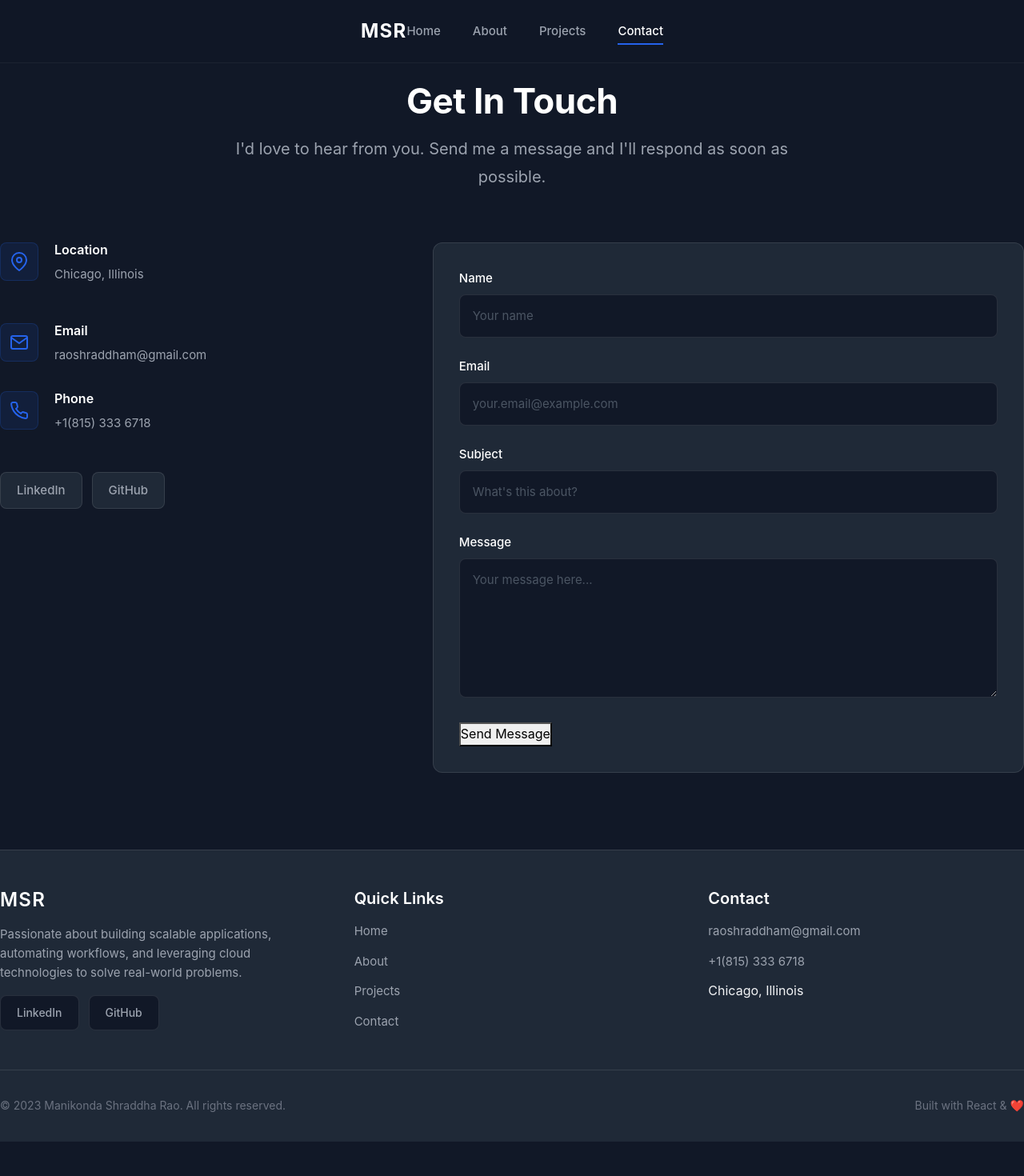
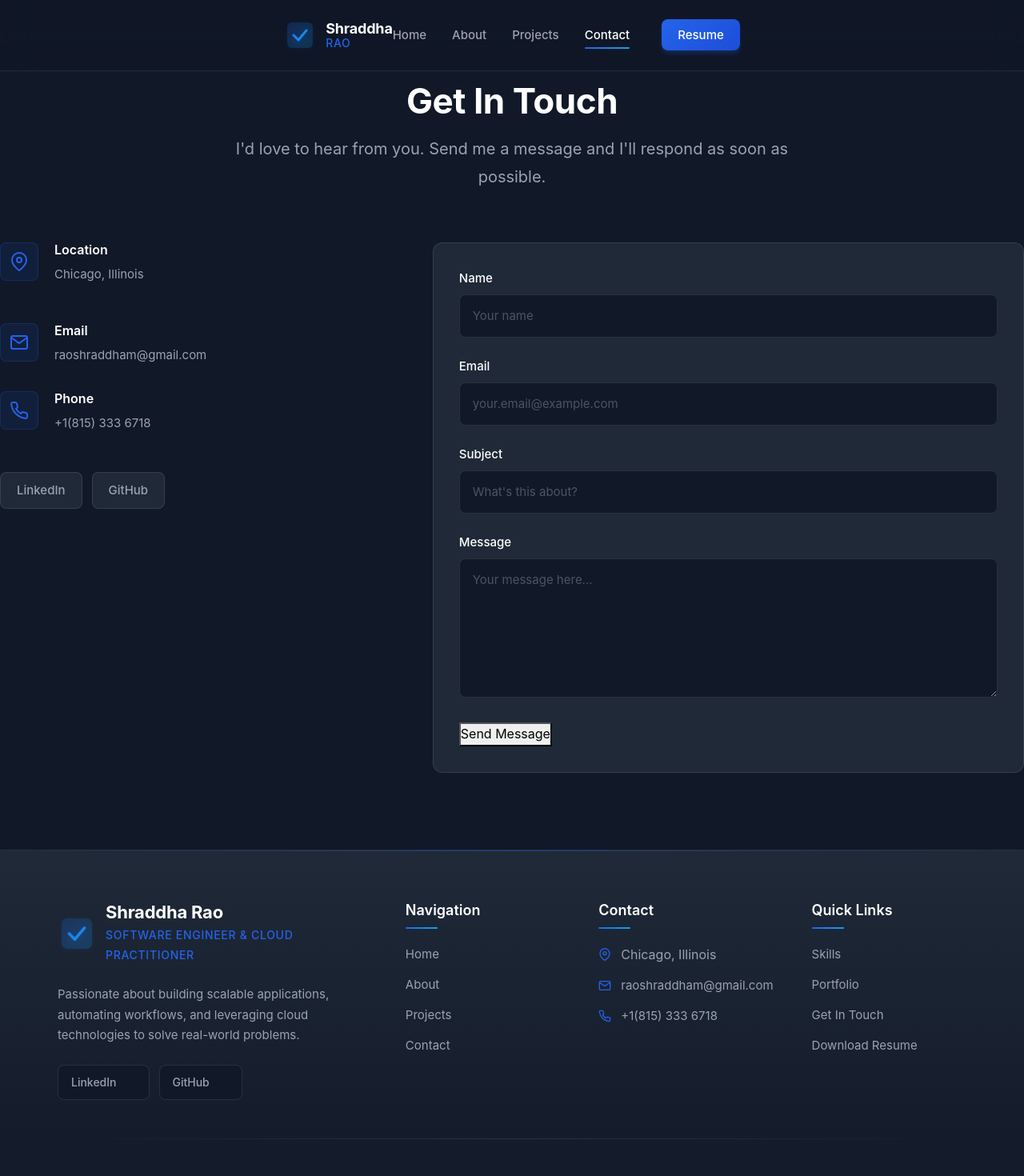
Before and after one commit to Limeload/Portfolio-website, a React (Create React App) app: page /Portfolio-website/contact in a window 1280 px wide. Shown: the top 1470 px of the page at 80% size. Before the commit the page ends 1427 px from the top, so only its background shows below. Built offline with nearby package versions, Linux system fonts and the light colour scheme.

Commit message:
more changes to UI

```diff
--- a/src/components/Footer.css
+++ b/src/components/Footer.css
@@ -1,45 +1,110 @@
 .footer {
-  background: var(--gray-800);
+  background: linear-gradient(180deg, var(--gray-800) 0%, var(--gray-900) 100%);
   border-top: 1px solid var(--border);
-  padding: 3rem 0 2rem;
+  padding: 4rem 0 2rem;
   margin-top: 0;
+  position: relative;
+}
+
+.footer::before {
+  content: '';
+  position: absolute;
+  top: 0;
+  left: 0;
+  right: 0;
+  height: 1px;
+  background: linear-gradient(90deg, transparent, var(--primary), transparent);
+  opacity: 0.5;
 }
 
 .footer-content {
   display: grid;
-  grid-template-columns: repeat(auto-fit, minmax(250px, 1fr));
+  grid-template-columns: 2fr 1fr 1fr 1fr;
   gap: 3rem;
-  margin-bottom: 2rem;
+  margin-bottom: 3rem;
 }
 
-.footer-section h3,
-.footer-section h4 {
-  margin-bottom: 1rem;
-  color: var(--white);
-  font-weight: 600;
+.footer-brand {
+  max-width: 350px;
+}
+
+.footer-logo-wrapper {
+  display: flex;
+  align-items: center;
+  gap: 0.75rem;
+  margin-bottom: 1.5rem;
+}
+
+.footer-logo-icon {
+  width: 48px;
+  height: 48px;
+  display: flex;
+  align-items: center;
+  justify-content: center;
+  flex-shrink: 0;
+}
+
+.footer-logo-icon svg {
+  width: 100%;
+  height: 100%;
+  filter: drop-shadow(0 2px 4px rgba(37, 99, 235, 0.3));
 }
 
 .footer-logo {
-  font-size: 1.5rem;
+  font-size: 1.375rem;
   font-weight: 700;
   color: var(--white);
+  margin: 0;
+  letter-spacing: -0.01em;
+}
+
+.footer-tagline {
+  font-size: 0.875rem;
+  color: var(--primary);
+  font-weight: 500;
+  margin: 0.25rem 0 0 0;
+  text-transform: uppercase;
   letter-spacing: 0.05em;
 }
 
-.footer-section p {
+.footer-description {
   color: var(--gray-400);
-  margin-bottom: 1rem;
+  margin-bottom: 1.5rem;
   font-size: 0.9375rem;
-  line-height: 1.6;
+  line-height: 1.7;
+}
+
+.footer-section h4 {
+  font-size: 1.125rem;
+  margin-bottom: 1.25rem;
+  color: var(--white);
+  font-weight: 600;
+  position: relative;
+  padding-bottom: 0.75rem;
+}
+
+.footer-section h4::after {
+  content: '';
+  position: absolute;
+  bottom: 0;
+  left: 0;
+  width: 40px;
+  height: 2px;
+  background: linear-gradient(90deg, var(--primary), var(--accent));
+  border-radius: 2px;
 }
 
 .footer-social {
   display: flex;
   gap: 0.75rem;
+  flex-wrap: wrap;
 }
 
 .footer-social-link {
-  padding: 0.625rem 1.25rem;
+  display: flex;
+  align-items: center;
+  gap: 0.5rem;
+  padding: 0.625rem 1rem;
   background: var(--gray-900);
   border: 1px solid var(--border);
   border-radius: 0.5rem;
@@ -50,64 +115,167 @@
   transition: all 0.2s ease;
 }
 
+.footer-social-link svg {
+  opacity: 0;
+  transform: translateX(-4px);
+  transition: all 0.2s ease;
+}
+
 .footer-social-link:hover {
   border-color: var(--primary);
   color: var(--primary);
   background: rgba(37, 99, 235, 0.05);
+  transform: translateY(-2px);
+}
+
+.footer-social-link:hover svg {
+  opacity: 1;
+  transform: translateX(0);
 }
 
 .footer-links,
 .footer-contact {
   list-style: none;
   padding: 0;
+  margin: 0;
 }
 
 .footer-links li,
 .footer-contact li {
-  margin-bottom: 0.75rem;
+  margin-bottom: 0.875rem;
+  display: flex;
+  align-items: center;
+  gap: 0.75rem;
 }
 
 .footer-links a,
 .footer-contact a {
   color: var(--gray-400);
   text-decoration: none;
-  transition: color 0.2s ease;
+  transition: all 0.2s ease;
   font-size: 0.9375rem;
+  display: flex;
+  align-items: center;
+  gap: 0.75rem;
+}
+
+.footer-contact li svg {
+  color: var(--primary);
+  flex-shrink: 0;
+}
+
+.footer-contact li span {
+  color: var(--gray-400);
 }
 
 .footer-links a:hover,
 .footer-contact a:hover {
   color: var(--primary);
+  transform: translateX(4px);
+}
+
+.footer-divider {
+  height: 1px;
+  background: linear-gradient(90deg, transparent, var(--border), transparent);
+  margin: 2rem 0;
 }
 
 .footer-bottom {
-  padding-top: 2rem;
-  border-top: 1px solid var(--border);
   display: flex;
   justify-content: space-between;
   align-items: center;
   flex-wrap: wrap;
-  gap: 1rem;
+  gap: 1.5rem;
+  padding-top: 2rem;
 }
 
-.footer-bottom p {
+.footer-copyright p {
   color: var(--gray-500);
   font-size: 0.875rem;
   margin: 0;
 }
 
+.copyright-name {
+  color: var(--primary);
+  font-weight: 600;
+}
+
 .footer-made {
+  display: flex;
+  align-items: center;
+  gap: 0.5rem;
+}
+
+.footer-made p {
   color: var(--gray-500);
+  font-size: 0.875rem;
+  margin: 0;
+  display: flex;
+  align-items: center;
+  gap: 0.5rem;
+}
+
+.heart {
+  color: #ef4444;
+  animation: heartbeat 1.5s ease-in-out infinite;
+}
+
+@keyframes heartbeat {
+  0%, 100% {
+    transform: scale(1);
+  }
+  10%, 30% {
+    transform: scale(1.1);
+  }
+  20%, 40% {
+    transform: scale(1);
+  }
+}
+
+@media (max-width: 968px) {
+  .footer-content {
+    grid-template-columns: 1fr 1fr;
+    gap: 2.5rem;
+  }
+
+  .footer-brand {
+    grid-column: 1 / -1;
+    max-width: 100%;
+  }
 }
 
 @media (max-width: 768px) {
+  .footer {
+    padding: 3rem 0 1.5rem;
+  }
+
   .footer-content {
     grid-template-columns: 1fr;
     gap: 2rem;
   }
 
+  .footer-brand {
+    grid-column: 1;
+  }
+
   .footer-bottom {
     flex-direction: column;
     text-align: center;
+    gap: 1rem;
+  }
+
+  .footer-logo-wrapper {
+    margin-bottom: 1rem;
   }
 }
+
+@media (max-width: 480px) {
+  .footer-social {
+    flex-direction: column;
+  }
+
+  .footer-social-link {
+    width: 100%;
+    justify-content: space-between;
+  }
+}
--- a/src/components/Footer.js
+++ b/src/components/Footer.js
@@ -8,11 +8,28 @@ function Footer() {
 
   return (
     <footer className="footer">
-      <div className="container-modern">
+      <div className="container">
         <div className="footer-content">
-          <div className="footer-section">
-            <h3 className="footer-logo">MSR</h3>
-            <p>{personalInfo.description}</p>
+          <div className="footer-section footer-brand">
+            <div className="footer-logo-wrapper">
+              <div className="footer-logo-icon">
+                <svg viewBox="0 0 40 40" fill="none" xmlns="http://www.w3.org/2000/svg">
+                  <rect x="4" y="4" width="32" height="32" rx="6" fill="url(#footerGradient)" opacity="0.2"/>
+                  <path d="M12 20L18 26L28 14" stroke="url(#footerGradient)" strokeWidth="3" strokeLinecap="round" strokeLinejoin="round"/>
+                  <defs>
+                    <linearGradient id="footerGradient" x1="0" y1="0" x2="40" y2="40" gradientUnits="userSpaceOnUse">
+                      <stop offset="0%" stopColor="#2563eb"/>
+                      <stop offset="100%" stopColor="#0ea5e9"/>
+                    </linearGradient>
+                  </defs>
+                </svg>
+              </div>
+              <div>
+                <h3 className="footer-logo">Shraddha Rao</h3>
+                <p className="footer-tagline">Software Engineer & Cloud Practitioner</p>
+              </div>
+            </div>
+            <p className="footer-description">{personalInfo.description}</p>
             <div className="footer-social">
               {personalInfo.social.map((social) => (
                 <a
@@ -23,14 +40,17 @@ function Footer() {
                   className="footer-social-link"
                   aria-label={social.name}
                 >
-                  {social.name}
+                  <span>{social.name}</span>
+                  <svg width="16" height="16" viewBox="0 0 24 24" fill="none" stroke="currentColor" strokeWidth="2">
+                    <path d="M7 17L17 7M7 7h10v10" strokeLinecap="round" strokeLinejoin="round"/>
+                  </svg>
                 </a>
               ))}
             </div>
           </div>
 
           <div className="footer-section">
-            <h4>Quick Links</h4>
+            <h4>Navigation</h4>
             <ul className="footer-links">
               <li><Link to="/">Home</Link></li>
               <li><Link to="/about">About</Link></li>
@@ -43,21 +63,50 @@ function Footer() {
             <h4>Contact</h4>
             <ul className="footer-contact">
               <li>
+                <svg width="16" height="16" viewBox="0 0 24 24" fill="none" stroke="currentColor" strokeWidth="2">
+                  <path d="M21 10c0 7-9 13-9 13s-9-6-9-13a9 9 0 0 1 18 0z"></path>
+                  <circle cx="12" cy="10" r="3"></circle>
+                </svg>
+                <span>{personalInfo.location}</span>
+              </li>
+              <li>
+                <svg width="16" height="16" viewBox="0 0 24 24" fill="none" stroke="currentColor" strokeWidth="2">
+                  <path d="M4 4h16c1.1 0 2 .9 2 2v12c0 1.1-.9 2-2 2H4c-1.1 0-2-.9-2-2V6c0-1.1.9-2 2-2z"></path>
+                  <polyline points="22,6 12,13 2,6"></polyline>
+                </svg>
                 <a href={`mailto:${personalInfo.email}`}>{personalInfo.email}</a>
               </li>
               <li>
+                <svg width="16" height="16" viewBox="0 0 24 24" fill="none" stroke="currentColor" strokeWidth="2">
+                  <path d="M22 16.92v3a2 2 0 0 1-2.18 2 19.79 19.79 0 0 1-8.63-3.07 19.5 19.5 0 0 1-6-6 19.79 19.79 0 0 1-3.07-8.67A2 2 0 0 1 4.11 2h3a2 2 0 0 1 2 1.72 12.84 12.84 0 0 0 .7 2.81 2 2 0 0 1-.45 2.11L8.09 9.91a16 16 0 0 0 6 6l1.27-1.27a2 2 0 0 1 2.11-.45 12.84 12.84 0 0 0 2.81.7A2 2 0 0 1 22 16.92z"></path>
+                </svg>
                 <a href={`tel:${personalInfo.phone}`}>{personalInfo.phone}</a>
               </li>
-              <li>{personalInfo.location}</li>
+            </ul>
+          </div>
+
+          <div className="footer-section">
+            <h4>Quick Links</h4>
+            <ul className="footer-links">
+              <li><a href="#about">Skills</a></li>
+              <li><a href="#projects">Portfolio</a></li>
+              <li><a href="#contact">Get In Touch</a></li>
+              <li><a href="/resume.pdf" target="_blank" rel="noopener noreferrer">Download Resume</a></li>
             </ul>
           </div>
         </div>
 
+        <div className="footer-divider"></div>
+
         <div className="footer-bottom">
-          <p>&copy; {currentYear} {personalInfo.name}. All rights reserved.</p>
-          <p className="footer-made">
-            Built with React & ❤️
-          </p>
+          <div className="footer-copyright">
+            <p>&copy; {currentYear} <span className="copyright-name">{personalInfo.name}</span>. All rights reserved.</p>
+          </div>
+          <div className="footer-made">
+            <p>
+              Built with <span className="heart">❤️</span> using React
+            </p>
+          </div>
         </div>
       </div>
     </footer>
--- a/src/components/Navbar.css
+++ b/src/components/Navbar.css
@@ -3,18 +3,20 @@
   top: 0;
   left: 0;
   right: 0;
-  padding: 1.25rem 0;
-  background: rgba(17, 24, 39, 0.8);
-  backdrop-filter: blur(12px);
-  border-bottom: 1px solid rgba(255, 255, 255, 0.05);
+  padding: 1.5rem 0;
+  background: rgba(17, 24, 39, 0.7);
+  backdrop-filter: blur(20px);
+  -webkit-backdrop-filter: blur(20px);
+  border-bottom: 1px solid rgba(255, 255, 255, 0.08);
   z-index: 1000;
-  transition: all 0.3s ease;
+  transition: all 0.3s cubic-bezier(0.4, 0, 0.2, 1);
 }
 
 .navbar.scrolled {
   padding: 1rem 0;
   background: rgba(17, 24, 39, 0.95);
-  box-shadow: 0 4px 6px -1px rgba(0, 0, 0, 0.1);
+  box-shadow: 0 4px 20px rgba(0, 0, 0, 0.15);
+  border-bottom-color: rgba(37, 99, 235, 0.2);
 }
 
 .navbar-container {
@@ -27,21 +29,57 @@
 }
 
 .navbar-logo {
-  font-size: 1.5rem;
-  font-weight: 700;
+  display: flex;
+  align-items: center;
+  gap: 0.75rem;
   text-decoration: none;
-  color: var(--white);
-  letter-spacing: 0.05em;
+  transition: transform 0.2s ease;
 }
 
 .navbar-logo:hover {
+  transform: translateX(-2px);
+}
+
+.logo-icon {
+  width: 40px;
+  height: 40px;
+  display: flex;
+  align-items: center;
+  justify-content: center;
+  position: relative;
+}
+
+.logo-icon svg {
+  width: 100%;
+  height: 100%;
+  filter: drop-shadow(0 2px 4px rgba(37, 99, 235, 0.3));
+}
+
+.logo-text {
+  display: flex;
+  flex-direction: column;
+  line-height: 1.2;
+}
+
+.logo-name {
+  font-size: 1.125rem;
+  font-weight: 700;
+  color: var(--white);
+  letter-spacing: -0.01em;
+}
+
+.logo-title {
+  font-size: 0.875rem;
+  font-weight: 500;
   color: var(--primary);
+  letter-spacing: 0.05em;
+  text-transform: uppercase;
 }
 
 .navbar-menu {
   display: flex;
   list-style: none;
-  gap: 2.5rem;
+  gap: 2rem;
   align-items: center;
   margin: 0;
   padding: 0;
@@ -52,7 +90,7 @@
   text-decoration: none;
   font-weight: 500;
   font-size: 0.9375rem;
-  transition: color 0.2s ease;
+  transition: all 0.2s ease;
   position: relative;
   padding: 0.5rem 0;
 }
@@ -64,8 +102,9 @@
   left: 0;
   width: 0;
   height: 2px;
-  background: var(--primary);
+  background: linear-gradient(90deg, var(--primary), var(--accent));
   transition: width 0.3s ease;
+  border-radius: 2px;
 }
 
 .navbar-menu li a:hover,
@@ -78,6 +117,27 @@
   width: 100%;
 }
 
+.nav-resume-btn {
+  padding: 0.625rem 1.25rem !important;
+  background: linear-gradient(135deg, var(--primary), var(--primary-dark));
+  color: var(--white) !important;
+  border-radius: 0.5rem;
+  font-weight: 600;
+  box-shadow: 0 4px 6px -1px rgba(37, 99, 235, 0.3);
+  transition: all 0.2s ease;
+  margin-left: 0.5rem;
+}
+
+.nav-resume-btn::after {
+  display: none;
+}
+
+.nav-resume-btn:hover {
+  transform: translateY(-1px);
+  box-shadow: 0 6px 12px -2px rgba(37, 99, 235, 0.4);
+  color: var(--white) !important;
+}
+
 .mobile-menu-toggle {
   display: none;
   flex-direction: column;
@@ -86,30 +146,35 @@
   border: none;
   cursor: pointer;
   padding: 0.5rem;
-  width: 30px;
-  height: 30px;
+  width: 32px;
+  height: 32px;
   justify-content: center;
+  position: relative;
+  z-index: 1001;
 }
 
 .mobile-menu-toggle span {
   width: 24px;
-  height: 2px;
+  height: 2.5px;
   background: var(--white);
   border-radius: 2px;
-  transition: all 0.3s ease;
+  transition: all 0.3s cubic-bezier(0.4, 0, 0.2, 1);
   display: block;
 }
 
 .mobile-menu-toggle.active span:nth-child(1) {
-  transform: rotate(45deg) translate(6px, 6px);
+  transform: rotate(45deg) translate(7px, 7px);
+  background: var(--primary);
 }
 
 .mobile-menu-toggle.active span:nth-child(2) {
   opacity: 0;
+  transform: translateX(-10px);
 }
 
 .mobile-menu-toggle.active span:nth-child(3) {
-  transform: rotate(-45deg) translate(6px, -6px);
+  transform: rotate(-45deg) translate(7px, -7px);
+  background: var(--primary);
 }
 
 @media (max-width: 768px) {
@@ -119,17 +184,20 @@
 
   .navbar-menu {
     position: fixed;
-    top: 70px;
+    top: 0;
     left: 0;
     right: 0;
+    bottom: 0;
     flex-direction: column;
     background: rgba(17, 24, 39, 0.98);
-    backdrop-filter: blur(12px);
-    padding: 2rem;
-    gap: 1.5rem;
+    backdrop-filter: blur(20px);
+    padding: 6rem 2rem 2rem;
+    gap: 2rem;
     transform: translateX(-100%);
-    transition: transform 0.3s ease;
-    border-bottom: 1px solid rgba(255, 255, 255, 0.05);
+    transition: transform 0.3s cubic-bezier(0.4, 0, 0.2, 1);
+    border-right: 1px solid rgba(255, 255, 255, 0.08);
+    justify-content: flex-start;
+    align-items: flex-start;
   }
 
   .navbar-menu.active {
@@ -142,7 +210,25 @@
 
   .navbar-menu li a {
     display: block;
-    padding: 0.75rem 0;
-    font-size: 1rem;
+    padding: 1rem 0;
+    font-size: 1.125rem;
+    border-bottom: 1px solid rgba(255, 255, 255, 0.05);
+  }
+
+  .nav-resume-btn {
+    width: 100%;
+    text-align: center;
+    margin-left: 0 !important;
+    margin-top: 1rem;
   }
 }
+
+@media (max-width: 480px) {
+  .logo-text {
+    display: none;
+  }
+
+  .navbar-logo {
+    gap: 0;
+  }
+}
--- a/src/components/Navbar.js
+++ b/src/components/Navbar.js
@@ -26,7 +26,22 @@ function Navbar() {
     <nav className={`navbar ${isScrolled ? 'scrolled' : ''}`}>
       <div className="navbar-container">
         <Link to="/" className="navbar-logo">
-          <span className="logo-text">MSR</span>
+          <div className="logo-icon">
+            <svg viewBox="0 0 40 40" fill="none" xmlns="http://www.w3.org/2000/svg">
+              <rect x="4" y="4" width="32" height="32" rx="6" fill="url(#logoGradient)" opacity="0.2"/>
+              <path d="M12 20L18 26L28 14" stroke="url(#logoGradient)" strokeWidth="3" strokeLinecap="round" strokeLinejoin="round"/>
+              <defs>
+                <linearGradient id="logoGradient" x1="0" y1="0" x2="40" y2="40" gradientUnits="userSpaceOnUse">
+                  <stop offset="0%" stopColor="#2563eb"/>
+                  <stop offset="100%" stopColor="#0ea5e9"/>
+                </linearGradient>
+              </defs>
+            </svg>
+          </div>
+          <div className="logo-text">
+            <span className="logo-name">Shraddha</span>
+            <span className="logo-title">Rao</span>
+          </div>
         </Link>
 
         <button
@@ -51,6 +66,16 @@ function Navbar() {
               </Link>
             </li>
           ))}
+          <li>
+            <a
+              href="/resume.pdf"
+              className="nav-resume-btn"
+              target="_blank"
+              rel="noopener noreferrer"
+            >
+              Resume
+            </a>
+          </li>
         </ul>
       </div>
     </nav>
```
